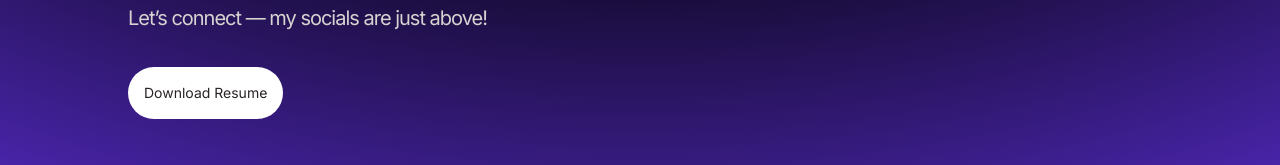
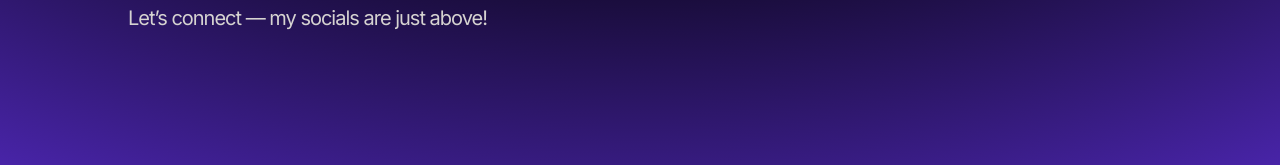
Before and after one commit to szaid47/MyPortfolio, a React (Vite) app: page / in a window 1280 px wide. Shown: the part 635-800 px from the top of the page. Built offline with nearby package versions, Linux system fonts and the light colour scheme.

Commit message:
resumeremoval

```diff
--- a/src/components/Hero.jsx
+++ b/src/components/Hero.jsx
@@ -62,15 +62,7 @@ const Hero = () => {
             className="my-2 max-w-lg py-6 text-xl leading-relaxed tracking-tighter">
               {HERO_CONTENT}
             </motion.p>
-            <motion.a
-            variants={childVariants}
-              href=""
-              target="_blank"
-              rel="noopener noreferrer"
-              className="bg-white rounded-full p-4 text-sm text-stone-800 mb-10  "
-            >
-              Download Resume
-            </motion.a>
+
           </div>
           </motion.div>
         </div>
```
